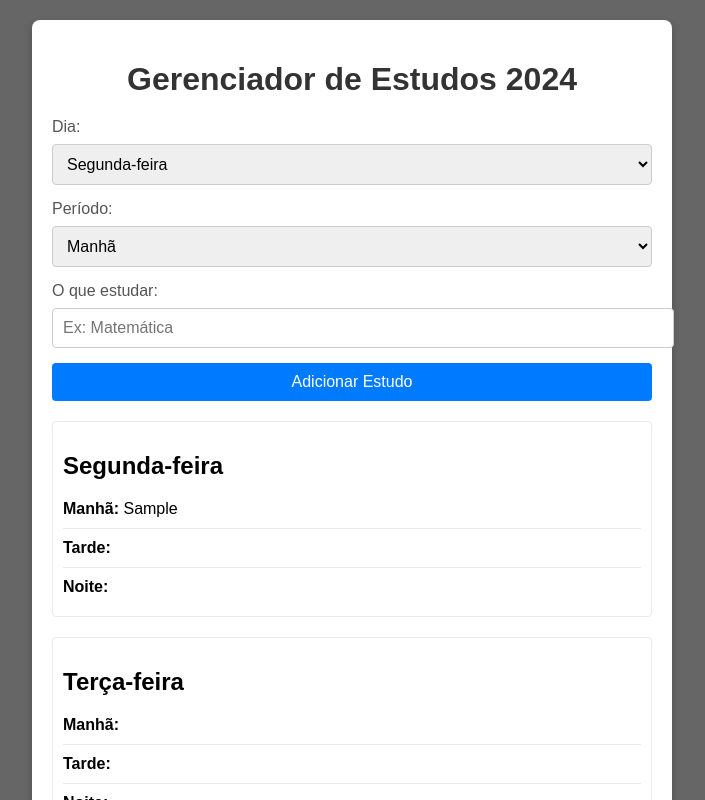
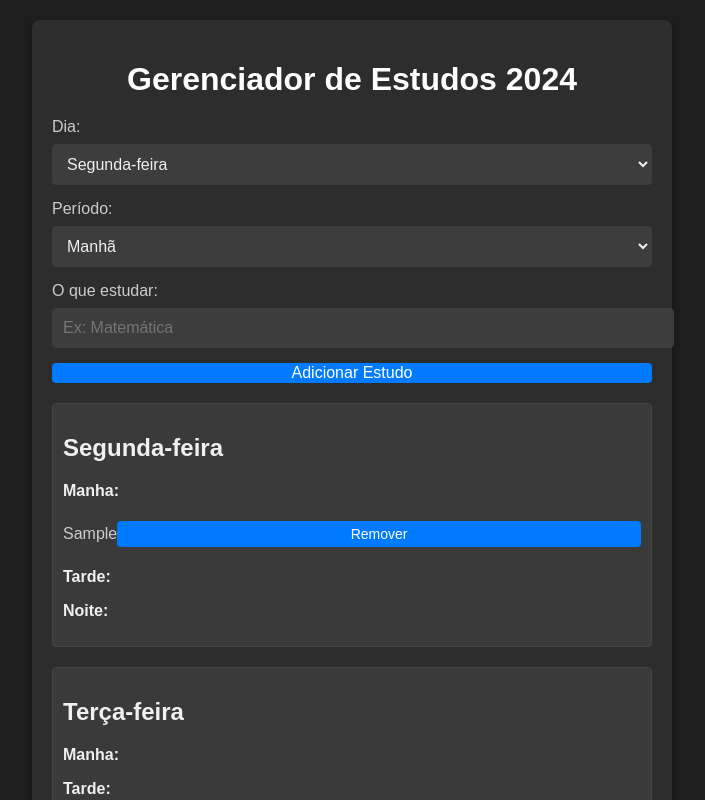
Before and after one commit to marcoslink/atividadeVersionamentoApp, a React (Create React App) app: page / in a window 1280 px wide. Both pictures are taken after typing "Sample" into the empty fields and a click on the button "Adicionar Estudo". Shown: the top 800 px of the page, without its empty margins (288-993 px from the left). Built offline with nearby package versions, Linux system fonts and the light colour scheme.

Commit message:
Nessa segunda versão adicionei uma nova funcionalidade de remoção da atividade escolhida para determinado dia e alterei o CSS para um visual mais suave, deixando o fundo escuro e os botões das cores azul para destacar as funcionalidades

```diff
--- a/src/App.css
+++ b/src/App.css
@@ -2,15 +2,16 @@
 
 body {
   font-family: 'Arial', sans-serif;
-  background-color: #666666; /* Cor de fundo suave */
+  background-color: #1e1e1e;
   margin: 0;
   padding: 20px;
+  color: #f0f0f0;
 }
 
 .app-container {
-  background-color: #ffffff;
+  background-color: #2d2d2d;
   border-radius: 8px;
-  box-shadow: 0 4px 10px rgba(0, 0, 0, 0.2);
+  box-shadow: 0 4px 10px rgba(0, 0, 0, 0.4);
   max-width: 600px;
   margin: 0 auto;
   padding: 20px;
@@ -18,7 +19,7 @@ body {
 
 h1 {
   text-align: center;
-  color: #333;
+  color: #ffffff;
   margin-bottom: 20px;
 }
 
@@ -29,7 +30,7 @@ h1 {
 label {
   display: block;
   margin-bottom: 8px;
-  color: #555;
+  color: #cccccc;
 }
 
 select,
@@ -37,58 +38,89 @@ input {
   width: 100%;
   padding: 10px;
   margin-bottom: 15px;
-  border: 1px solid #ccc;
+  border: 1px solid #3d3d3d;
   border-radius: 4px;
+  background-color: #3d3d3d;
+  color: #f0f0f0;
   font-size: 16px;
   transition: border 0.3s;
 }
 
 select:focus,
 input:focus {
-  border-color: #007bff; /* Cor de destaque ao focar */
+  border-color: #007bff;
   outline: none;
 }
 
 button {
-  background-color: #007bff; /* Cor de fundo do botão */
-  color: #ffffff; /* Cor do texto do botão */
-  padding: 10px;
+  background-color: #007bff;
+  color: #ffffff;
   border: none;
   border-radius: 4px;
   cursor: pointer;
   font-size: 16px;
-  transition: background-color 0.3s, transform 0.1s; /* Animações */
+  transition: background-color 0.3s, transform 0.1s;
   width: 100%;
 }
 
 button:hover {
-  background-color: #0056b3; /* Cor ao passar o mouse */
-  transform: scale(1.02); /* Efeito de zoom */
+  background-color: #0056b3;
+  transform: scale(1.02);
 }
 
 .limpar-button {
   background-color: #ff4d4d;
-  margin-top: 20px; /* Cor para o botão "Limpar Estudos" */
+  margin-top: 20px;
 }
 
 .limpar-button:hover {
-  background-color: #e60000; /* Cor ao passar o mouse */
+  background-color: #e60000;
 }
 
 .dia-container {
   margin-top: 20px;
-  border: 1px solid #eaeaea; /* Borda ao redor de cada dia */
+  border: 1px solid #444444;
   border-radius: 4px;
   padding: 10px;
+  background-color: #3a3a3a;
 }
 
 .periodo-container {
-  margin: 10px 0; /* Espaçamento entre períodos */
+  margin: 10px 0;
 }
 
 .linha-separacao {
   border: 0;
   height: 1px;
-  background-color: #eaeaea; /* Cor para linhas de separação */
-  margin: 10px 0; /* Espaçamento verticais */
+  background-color: #555555;
+  margin: 10px 0;
 }
+
+ul {
+  list-style-type: none;
+  padding: 0;
+}
+
+li {
+  display: flex;
+  justify-content: space-between;
+  align-items: center;
+  padding: 5px 0;
+  font-size: 16px;
+  color: #cccccc;
+}
+
+.remove-btn {
+  background-color: #007bff;
+  color: white;
+  border: none;
+  padding: 5px 10px;
+  border-radius: 4px;
+  cursor: pointer;
+  font-size: 14px;
+  transition: background-color 0.3s;
+}
+
+.remove-btn:hover {
+  background-color: #0056b3;
+}
--- a/src/App.js
+++ b/src/App.js
@@ -5,20 +5,22 @@ function App() {
 
   const diasDaSemana = ['Segunda-feira', 'Terça-feira', 'Quarta-feira', 'Quinta-feira', 'Sexta-feira', 'Sábado', 'Domingo'];
 
+  // Atualiza o estado para armazenar arrays de atividades em cada período
   const [estudos, setEstudos] = useState({
-    'Segunda-feira': { manha: '', tarde: '', noite: '' },
-    'Terça-feira': { manha: '', tarde: '', noite: '' },
-    'Quarta-feira': { manha: '', tarde: '', noite: '' },
-    'Quinta-feira': { manha: '', tarde: '', noite: '' },
-    'Sexta-feira': { manha: '', tarde: '', noite: '' },
-    'Sábado': { manha: '', tarde: '', noite: '' },
-    'Domingo': { manha: '', tarde: '', noite: '' },
+    'Segunda-feira': { manha: [], tarde: [], noite: [] },
+    'Terça-feira': { manha: [], tarde: [], noite: [] },
+    'Quarta-feira': { manha: [], tarde: [], noite: [] },
+    'Quinta-feira': { manha: [], tarde: [], noite: [] },
+    'Sexta-feira': { manha: [], tarde: [], noite: [] },
+    'Sábado': { manha: [], tarde: [], noite: [] },
+    'Domingo': { manha: [], tarde: [], noite: [] },
   });
 
   const [atividade, setAtividade] = useState('');
   const [diaSelecionado, setDiaSelecionado] = useState('Segunda-feira');
   const [periodoSelecionado, setPeriodoSelecionado] = useState('manha');
 
+  // Função para adicionar uma atividade ao período e dia selecionado
   const adicionarAtividade = () => {
     if (!atividade) return;
 
@@ -26,21 +28,36 @@ function App() {
       ...prevEstudos,
       [diaSelecionado]: {
         ...prevEstudos[diaSelecionado],
-        [periodoSelecionado]: atividade,
+        [periodoSelecionado]: [...prevEstudos[diaSelecionado][periodoSelecionado], atividade], // Adiciona a atividade ao array
       },
     }));
     setAtividade('');
   };
 
+  // Função para remover uma atividade específica
+  const removerAtividade = (dia, periodo, index) => {
+    setEstudos((prevEstudos) => {
+      const novasAtividades = [...prevEstudos[dia][periodo]];
+      novasAtividades.splice(index, 1); // Remove a atividade pelo índice
+      return {
+        ...prevEstudos,
+        [dia]: {
+          ...prevEstudos[dia],
+          [periodo]: novasAtividades,
+        },
+      };
+    });
+  };
+
   const limparEstudos = () => {
     setEstudos({
-      'Segunda-feira': { manha: '', tarde: '', noite: '' },
-      'Terça-feira': { manha: '', tarde: '', noite: '' },
-      'Quarta-feira': { manha: '', tarde: '', noite: '' },
-      'Quinta-feira': { manha: '', tarde: '', noite: '' },
-      'Sexta-feira': { manha: '', tarde: '', noite: '' },
-      'Sábado': { manha: '', tarde: '', noite: '' },
-      'Domingo': { manha: '', tarde: '', noite: '' },
+      'Segunda-feira': { manha: [], tarde: [], noite: [] },
+      'Terça-feira': { manha: [], tarde: [], noite: [] },
+      'Quarta-feira': { manha: [], tarde: [], noite: [] },
+      'Quinta-feira': { manha: [], tarde: [], noite: [] },
+      'Sexta-feira': { manha: [], tarde: [], noite: [] },
+      'Sábado': { manha: [], tarde: [], noite: [] },
+      'Domingo': { manha: [], tarde: [], noite: [] },
     });
   };
 
@@ -76,17 +93,19 @@ function App() {
       {diasDaSemana.map(dia => (
         <div key={dia} className="dia-container">
           <h2>{dia}</h2>
-          <div className="periodo-container">
-            <strong>Manhã:</strong> {estudos[dia].manha}
-          </div>
-          <hr className="linha-separacao" />
-          <div className="periodo-container">
-            <strong>Tarde:</strong> {estudos[dia].tarde}
-          </div>
-          <hr className="linha-separacao" />
-          <div className="periodo-container">
-            <strong>Noite:</strong> {estudos[dia].noite}
-          </div>
+          {['manha', 'tarde', 'noite'].map(periodo => (
+            <div key={periodo} className="periodo-container">
+              <strong>{periodo.charAt(0).toUpperCase() + periodo.slice(1)}:</strong>
+              <ul>
+                {estudos[dia][periodo].map((estudo, index) => (
+                  <li key={index}>
+                    {estudo}
+                    <button onClick={() => removerAtividade(dia, periodo, index)} className="remove-btn">Remover</button>
+                  </li>
+                ))}
+              </ul>
+            </div>
+          ))}
         </div>
       ))}
       <button className="limpar-button" onClick={limparEstudos}>
```
